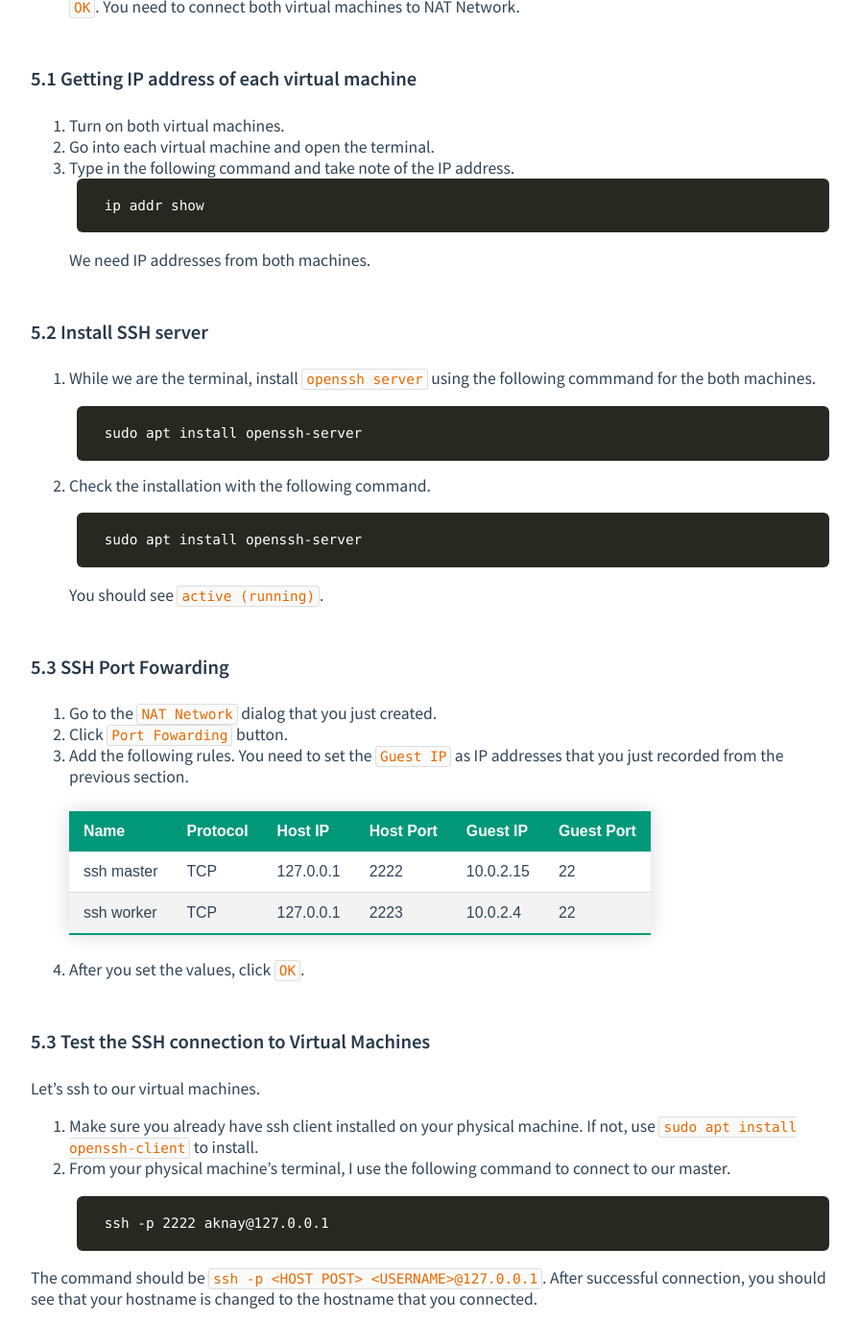
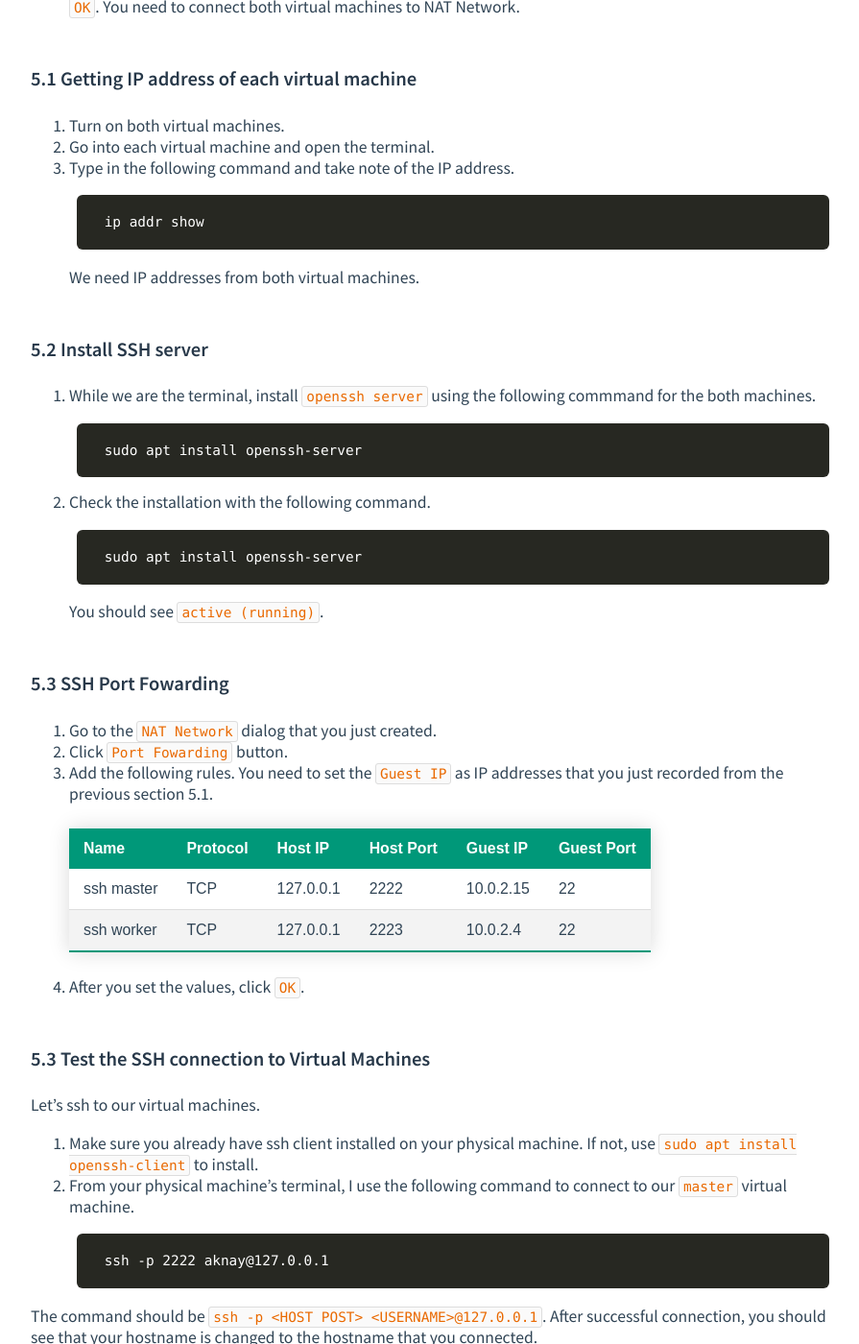
Before and after one commit to aknay/aknay.github.io, a Jekyll site: the page built from _posts/2023-03-17-how-to-deploy-containerized-flask-application-to-a-kubernetes-with-kubeadm-on-virtual-machines-part-1.markdown, in a window 1280 px wide and 1400 px high, scrolled down 2596 px. Shown: the whole window at 96% size, without its empty margins (192-1087 px from the left). Built offline with Jekyll 4.4.1, drawn with Linux system fonts in a browser that asks for light colours.

Commit message:
rename and add some text for clearer instructions

````diff
--- a/_posts/2023-03-17-how-to-deploy-containerized-flask-application-to-a-kubernetes-with-kubeadm-on-virtual-machinespart-1.markdown
+++ b/_posts/2023-03-17-how-to-deploy-containerized-flask-application-to-a-kubernetes-with-kubeadm-on-virtual-machines-part-1.markdown
@@ -86,10 +86,11 @@ You need to connect both virtual machines to NAT Network.
 1. Turn on both virtual machines.
 2. Go into each virtual machine and open the terminal.
 3. Type in the following command and take note of the IP address.
+
     ```
     ip addr show
     ```
-We need IP addresses from both machines.
+We need IP addresses from both virtual machines.
 
 ### 5.2 Install SSH server
 1. While we are the terminal, install `openssh server` using the following commmand for the both machines.
@@ -107,7 +108,7 @@ We need IP addresses from both machines.
 ### 5.3 SSH Port Fowarding
 1. Go to the `NAT Network` dialog that you just created.
 2. Click `Port Fowarding` button.
-3. Add the following rules. You need to set the `Guest IP` as IP addresses that you just recorded from the previous section.
+3. Add the following rules. You need to set the `Guest IP` as IP addresses that you just recorded from the previous section 5.1.
 
     | Name       | Protocol | Host IP   | Host Port | Guest IP  | Guest Port |
     |------------|----------|-----------|-----------|-----------|------------|
@@ -119,7 +120,7 @@ We need IP addresses from both machines.
 ### 5.3 Test the SSH connection to Virtual Machines
 Let's ssh to our virtual machines.
 1. Make sure you already have ssh client installed on your physical machine. If not, use `sudo apt install openssh-client` to install.
-2. From your physical machine's terminal, I use the following command to connect to our master.
+2. From your physical machine's terminal, I use the following command to connect to our `master` virtual machine.
 
     ```
     ssh -p 2222 aknay@127.0.0.1
````
